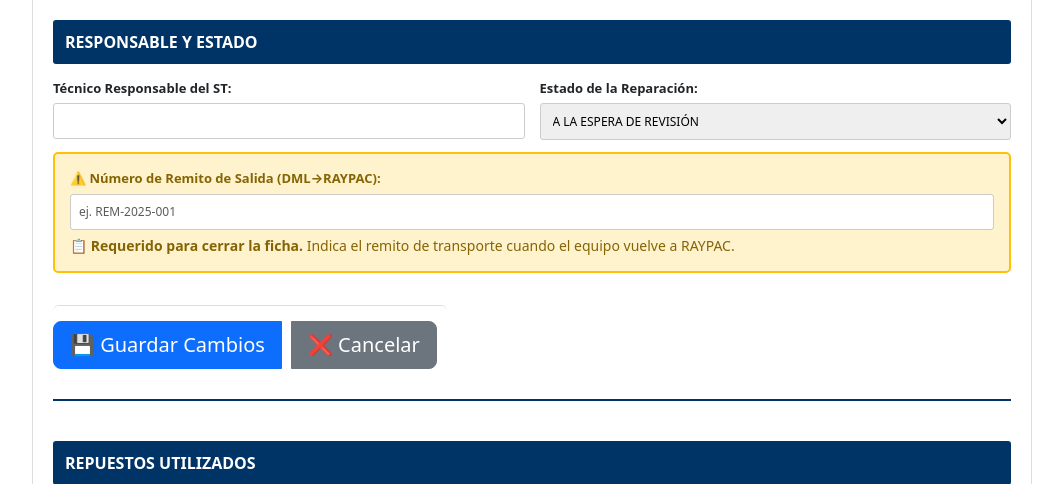
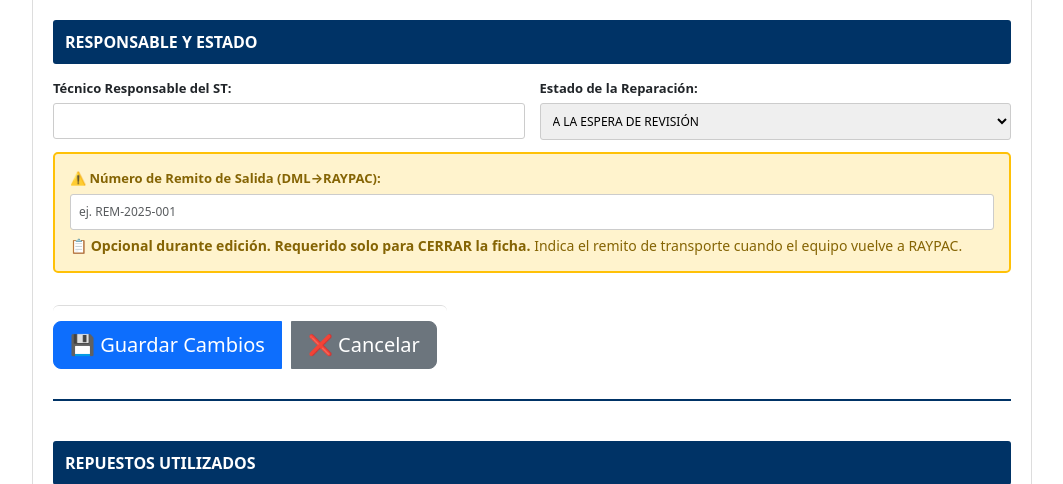
Before and after one commit to Tosabe033/Software-de-Gestion-DML, a Flask app: template INTERFAZ/templates/dml_edit.html in a window 1280 px wide. Shown: the part 1095-1579 px from the top of the page, without its empty margins (108-1171 px from the left). Run offline with Flask 3, Linux system fonts and the light colour scheme; the template is opened without the code that fills it, so the values that code supplies are empty; parts of the project's set-up code (start-up, migrations or seed data) failed here and were passed over.

Commit message:
Fix: Remove required attribute from remito_salida - only needed when closing ficha

```diff
--- a/INTERFAZ/templates/dml_edit.html
+++ b/INTERFAZ/templates/dml_edit.html
@@ -188,10 +188,9 @@
         <div class="form-group" style="border: 2px solid #ffc107; padding: 15px; background-color: #fff3cd; border-radius: 5px;">
             <label style="color: #856404; font-weight: bold;">⚠️ Número de Remito de Salida (DML→RAYPAC):</label>
             <input type="text" name="numero_remito_salida" value="{{ ficha.numero_remito_salida or '' }}"
-                   placeholder="ej. REM-2025-001" class="form-control"
-                   {% if not ficha.numero_remito_salida %}required{% endif %}>
+                   placeholder="ej. REM-2025-001" class="form-control">
             <small style="color: #856404; display: block; margin-top: 5px;">
-                📋 <strong>Requerido para cerrar la ficha.</strong> Indica el remito de transporte cuando el equipo vuelve a RAYPAC.
+                📋 <strong>Opcional durante edición. Requerido solo para CERRAR la ficha.</strong> Indica el remito de transporte cuando el equipo vuelve a RAYPAC.
             </small>
         </div>
 
```
